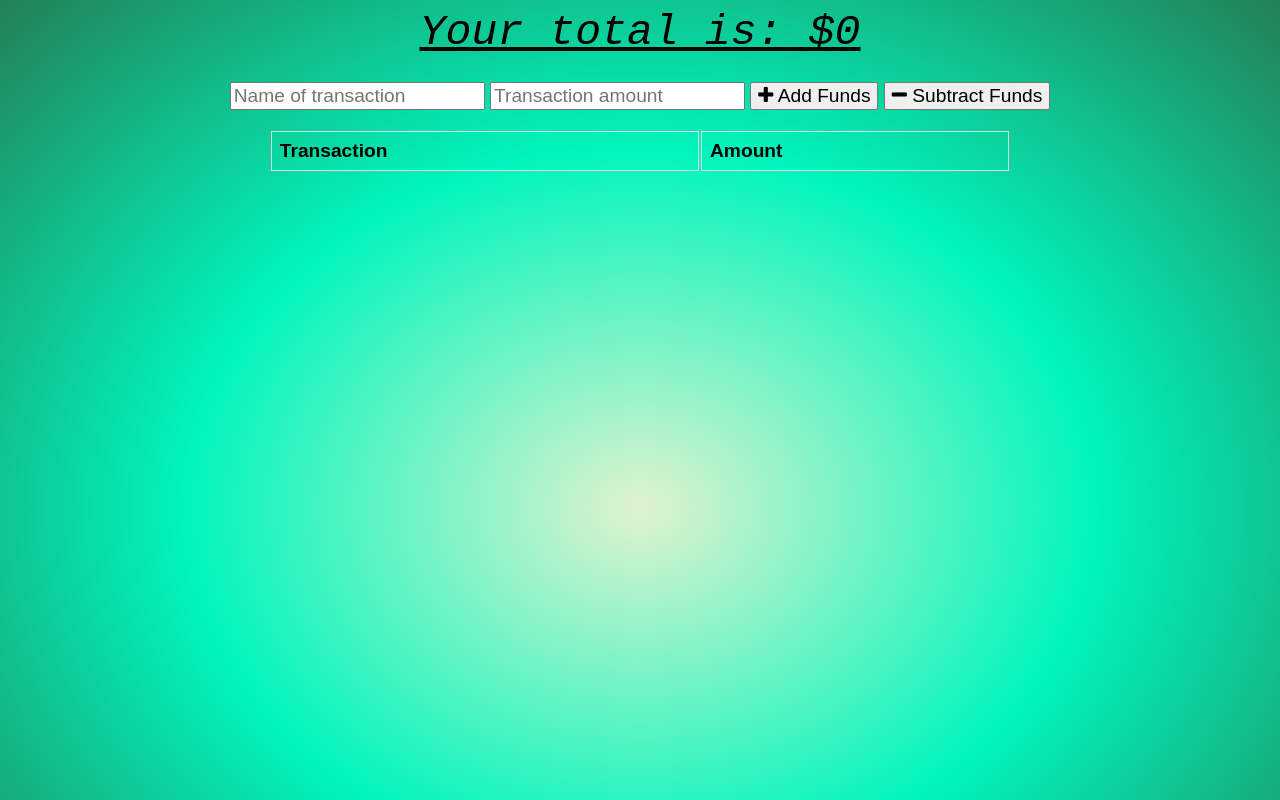
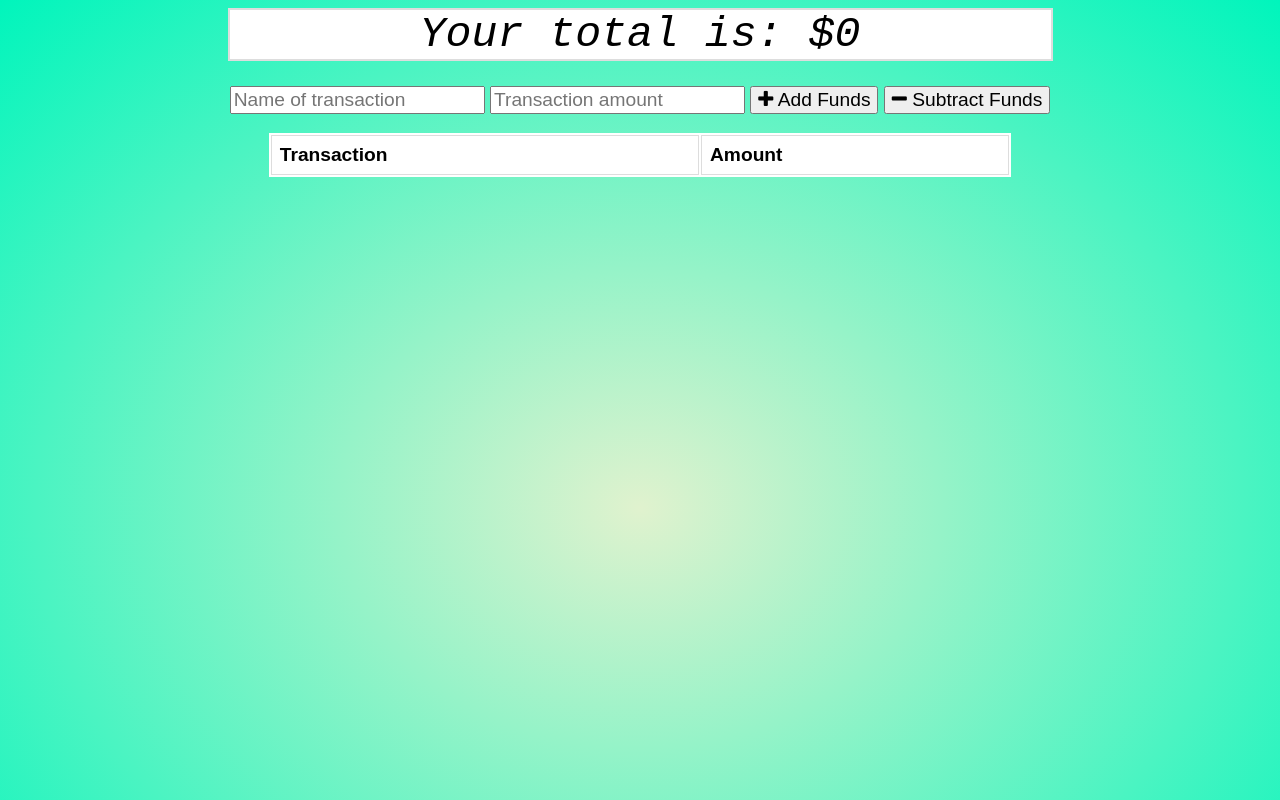
Before and after one commit to adam-niggebrugge/a_very_special_pwa, a website: page public/index.html in a window 1280 px wide. Shown: the top 800 px of the page. Drawn offline with nearby package versions, Linux system fonts and the light colour scheme; no server answers.

Commit message:
styling changes of title and transaction table

```diff
--- a/public/index.js
+++ b/public/index.js
@@ -33,7 +33,7 @@ function populateTable() {
     let tr = document.createElement("tr");
     tr.innerHTML = `
       <td>${transaction.name}</td>
-      <td>$${transaction.value}</td>
+      <td>$${transaction.value.toFixed(2)}</td>
     `;
 
     tbody.appendChild(tr);
--- a/public/styles.css
+++ b/public/styles.css
@@ -1,7 +1,7 @@
 body {
   font-size: 120%;
   font-family: Arial;
-  background-image: radial-gradient(#E0F2CE, #00F5BC, #238056);
+  background-image: radial-gradient(#E0F2CE, #00F5BC);
   height: 1000px;
 }
 
@@ -12,6 +12,7 @@ button, input {
 
 table {
   width: 100%;
+  background-color: #FFFFFF;
 }
 
 td, th {
@@ -36,9 +37,11 @@ tr:nth-child(even) {
 
 .total {
   font-size: 150%;
-  text-decoration: underline;
+
   font-family: Rockwell, 'Courier New', Courier, monospace;
   font-style: italic;
+  border: 1px solid #dddddd;
+  background-color: #FFFFFF;
 }
 
 .form {
```
